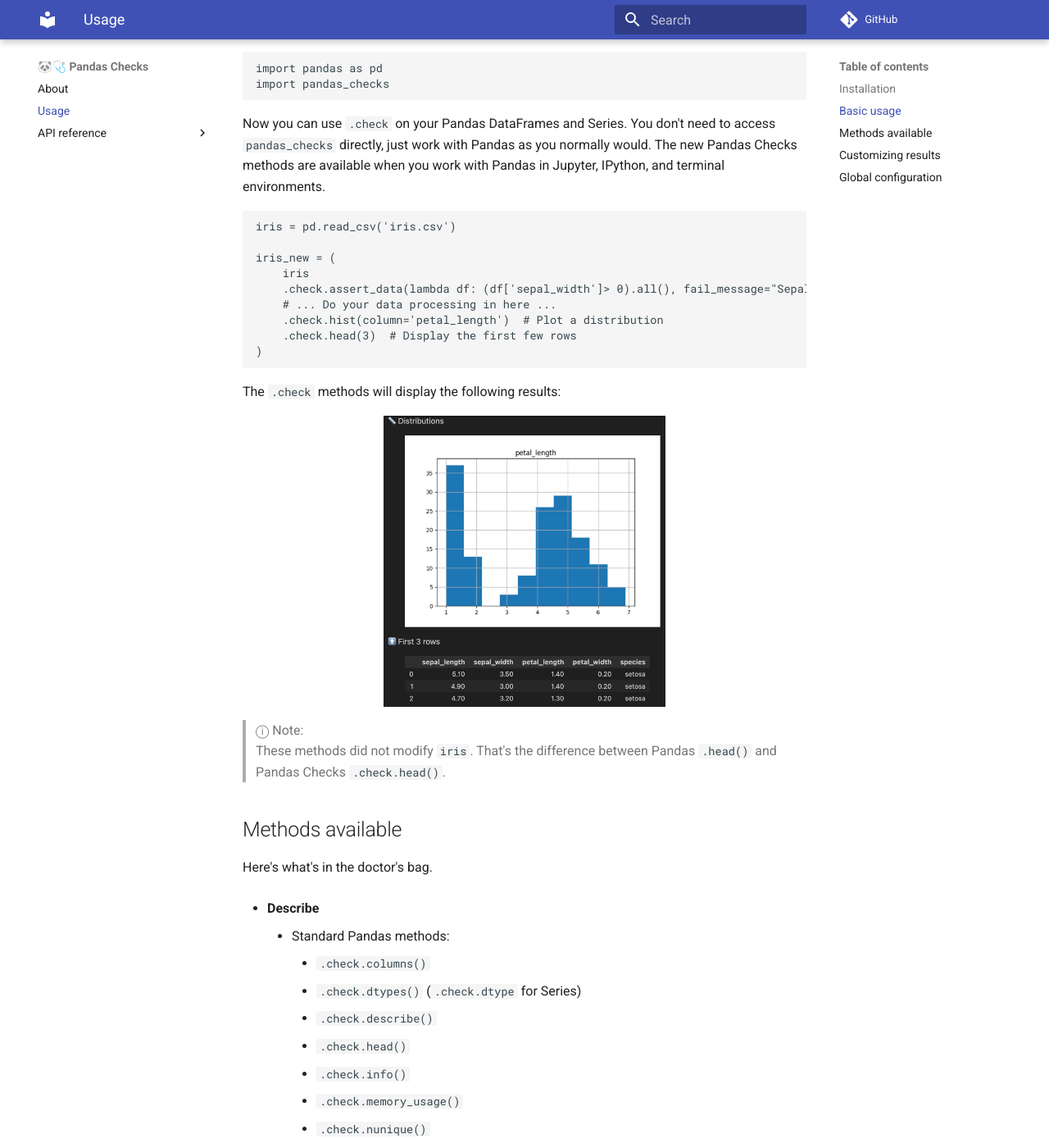
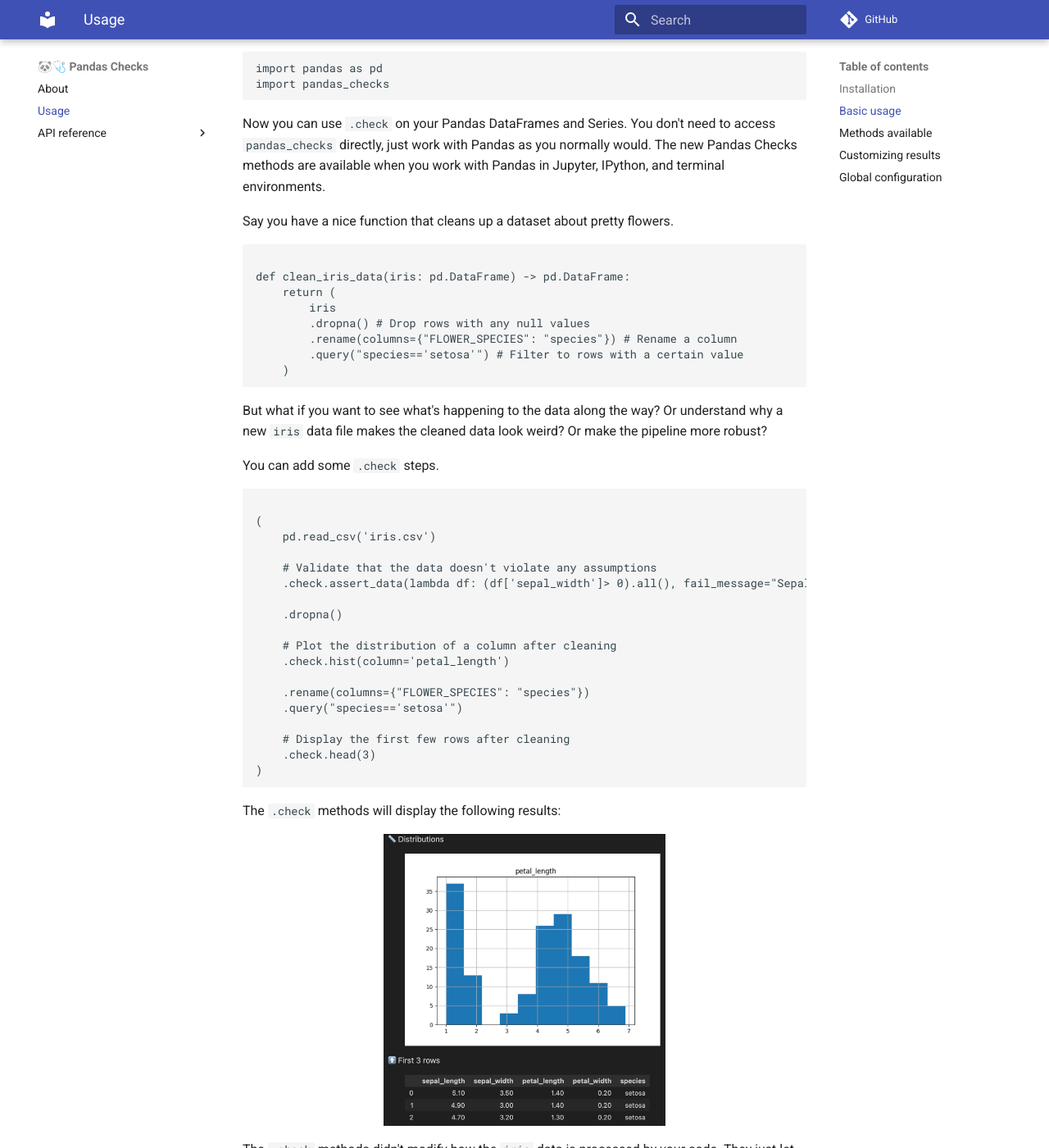
Before and after one commit to cparmet/pandas-checks, an MkDocs documentation site: the page built from docs/usage.md, in a window 1280 px wide and 1400 px high, scrolled down 340 px. Shown: the whole window at 82% size. Built offline with MkDocs 1.6.1 and Material for MkDocs 9.7.7, drawn with Linux system fonts in a browser that asks for light colours; comment, search, counter and statistics services are not loaded; some of the changed text lies outside the part shown.

Commit message:
Clarify purpose

````diff
--- a/docs/usage.md
+++ b/docs/usage.md
@@ -16,15 +16,42 @@
 
 Now you can use `.check` on your Pandas DataFrames and Series. You don't need to access `pandas_checks` directly, just work with Pandas as you normally would. The new Pandas Checks methods are available when you work with Pandas in Jupyter, IPython, and terminal environments.
 
+
+Say you have a nice function that cleans up a dataset about pretty flowers.
+
 ```python
-iris = pd.read_csv('iris.csv')
 
-iris_new = (
-    iris
-    .check.assert_data(lambda df: (df['sepal_width']> 0).all(), fail_message="Sepal width can't be negative")  # Validate your data
-    # ... Do your data processing in here ...
-    .check.hist(column='petal_length')  # Plot a distribution
-    .check.head(3)  # Display the first few rows
+def clean_iris_data(iris: pd.DataFrame) -> pd.DataFrame:
+    return (
+        iris
+        .dropna() # Drop rows with any null values
+        .rename(columns={"FLOWER_SPECIES": "species"}) # Rename a column
+        .query("species=='setosa'") # Filter to rows with a certain value
+    )
+```
+
+But what if you want to see what's happening to the data along the way? Or understand why a new `iris` data file makes the cleaned data look weird? Or make the pipeline more robust?
+
+You can add some `.check` steps.
+
+```python
+
+(
+    pd.read_csv('iris.csv')
+
+    # Validate that the data doesn't violate any assumptions
+    .check.assert_data(lambda df: (df['sepal_width']> 0).all(), fail_message="Sepal width can't be negative")
+
+    .dropna()
+
+    # Plot the distribution of a column after cleaning
+    .check.hist(column='petal_length')
+
+    .rename(columns={"FLOWER_SPECIES": "species"})
+    .query("species=='setosa'")
+
+    # Display the first few rows after cleaning
+    .check.head(3)
 )
 ```
 
@@ -33,8 +60,7 @@
 <img src="https://raw.githubusercontent.com/cparmet/pandas-checks/main/static/sample_output.jpg" alt="Sample output" width="350" style="display: block; margin-left: auto; margin-right: auto;  width: 50%;"/>
 
 
-> ⓘ Note:
-> These methods did not modify `iris`. That's the difference between Pandas `.head()` and Pandas Checks `.check.head()`.
+The `.check` methods didn't modify how the `iris` data is processed by your code. They just let you check the data as it flows down the pipeline. That's the difference between Pandas `.head()` and Pandas Checks `.check.head()`.
 
 
 ## Methods available
@@ -97,12 +123,12 @@
 3. `subset`: limit a check to certain columns
 
 ```python
-iris_new = (
+(
     iris
     .check.value_counts(column='species', check_name="Varieties after data cleaning")
-    .assign(species=lambda df: df["species"].str.upper()) # Do your regular Pandas data processing, like upper-casing the species column
+    .assign(species=lambda df: df["species"].str.upper()) # Do your regular Pandas data processing, like upper-casing the values in one column
     .check.head(n=2, fn=lambda df: df["petal_width"]*2) # Modify the data that gets displayed in the check only
-    .check.describe(subset=['sepal_width', 'sepal_length'])  # Only check certain columns
+    .check.describe(subset=['sepal_width', 'sepal_length'])  # Only apply the check to certain columns
 )
 ```
 <img src="https://raw.githubusercontent.com/cparmet/pandas-checks/main/static/power_user_output.jpg" alt="Power user output" width="350" style="display: block; margin-left: auto; margin-right: auto;  width: 50%;">
````
Also changed, not shown: other parts of docs/usage.md (+2 -2 lines), README.md (+37 -16 lines).
